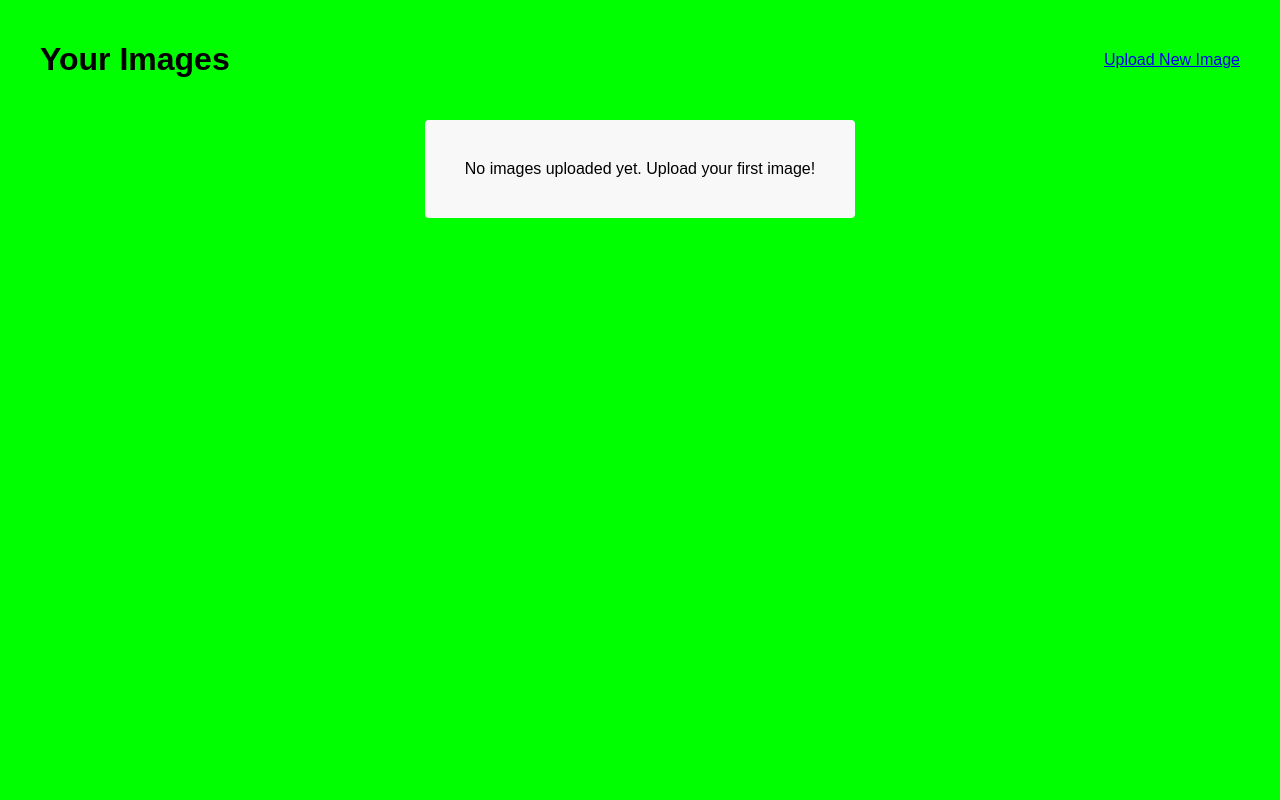
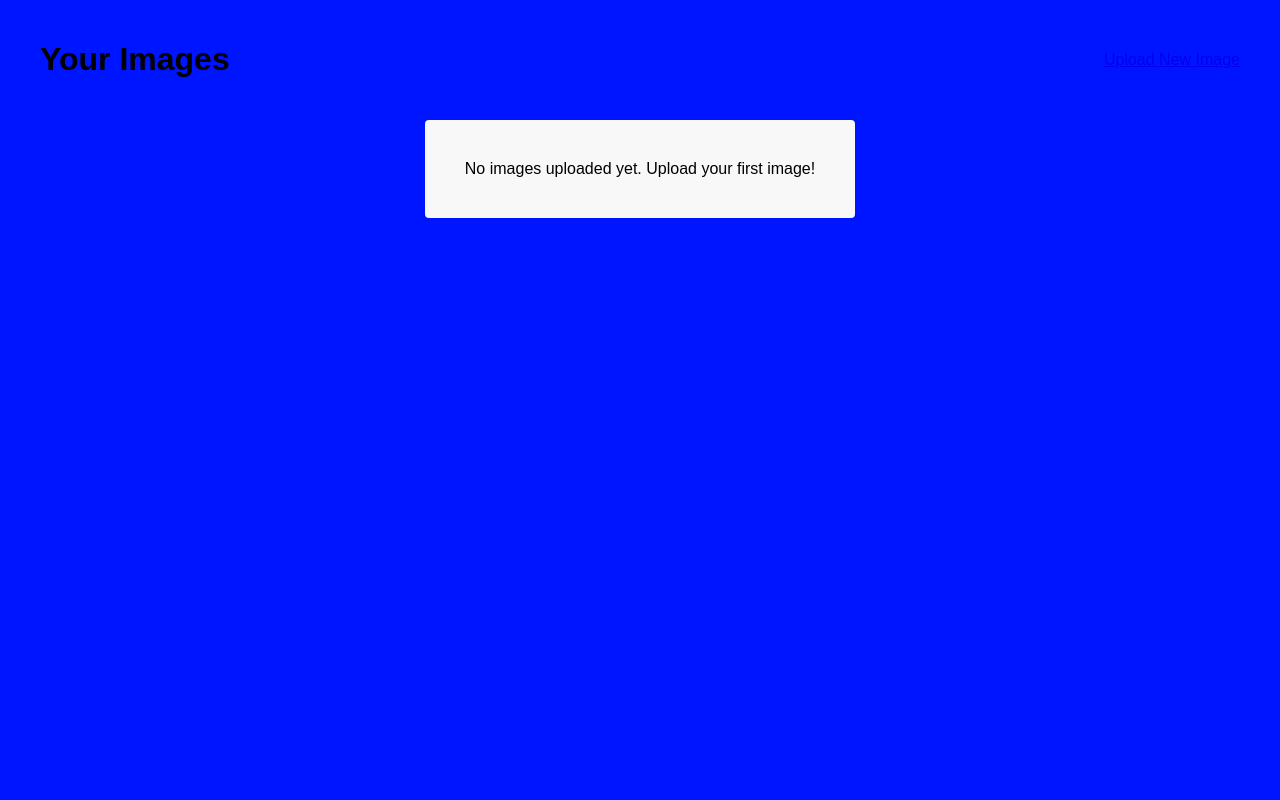
Before and after one commit to ChefOmarDee/CloudCourseProject, a Flask app: template server/templates/gallery.html in a window 1280 px wide. Run offline with Flask 3, Linux system fonts and the light colour scheme; the template is opened without the code that fills it, so the values that code supplies are empty.

Commit message:
blue background

```diff
--- a/server/templates/gallery.html
+++ b/server/templates/gallery.html
@@ -4,7 +4,7 @@
         max-width: 1200px;
         margin: 0 auto;
         padding: 20px;
-        background-color: #00FF00;
+        background-color: #0015ff;
     }
 
     .header {
```
